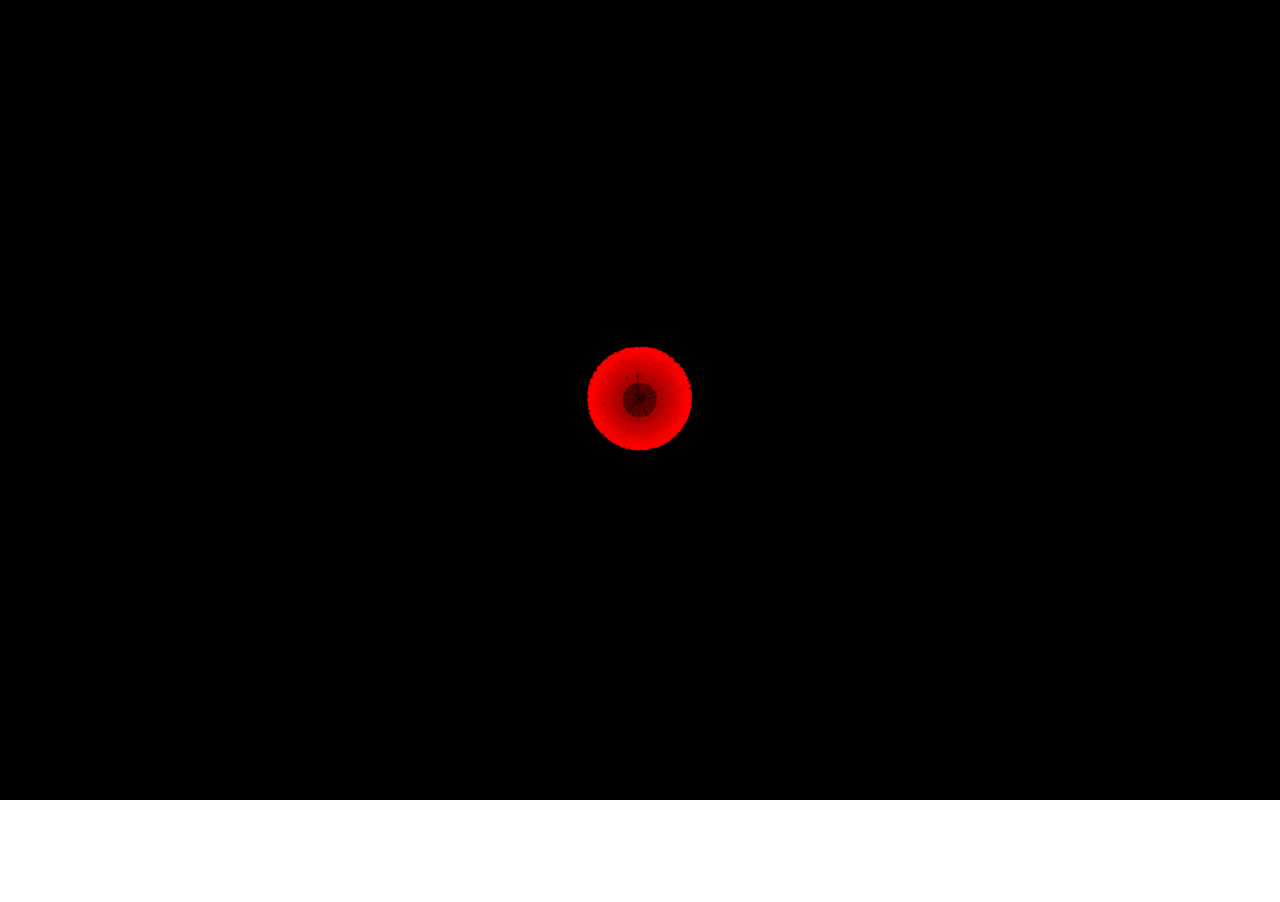
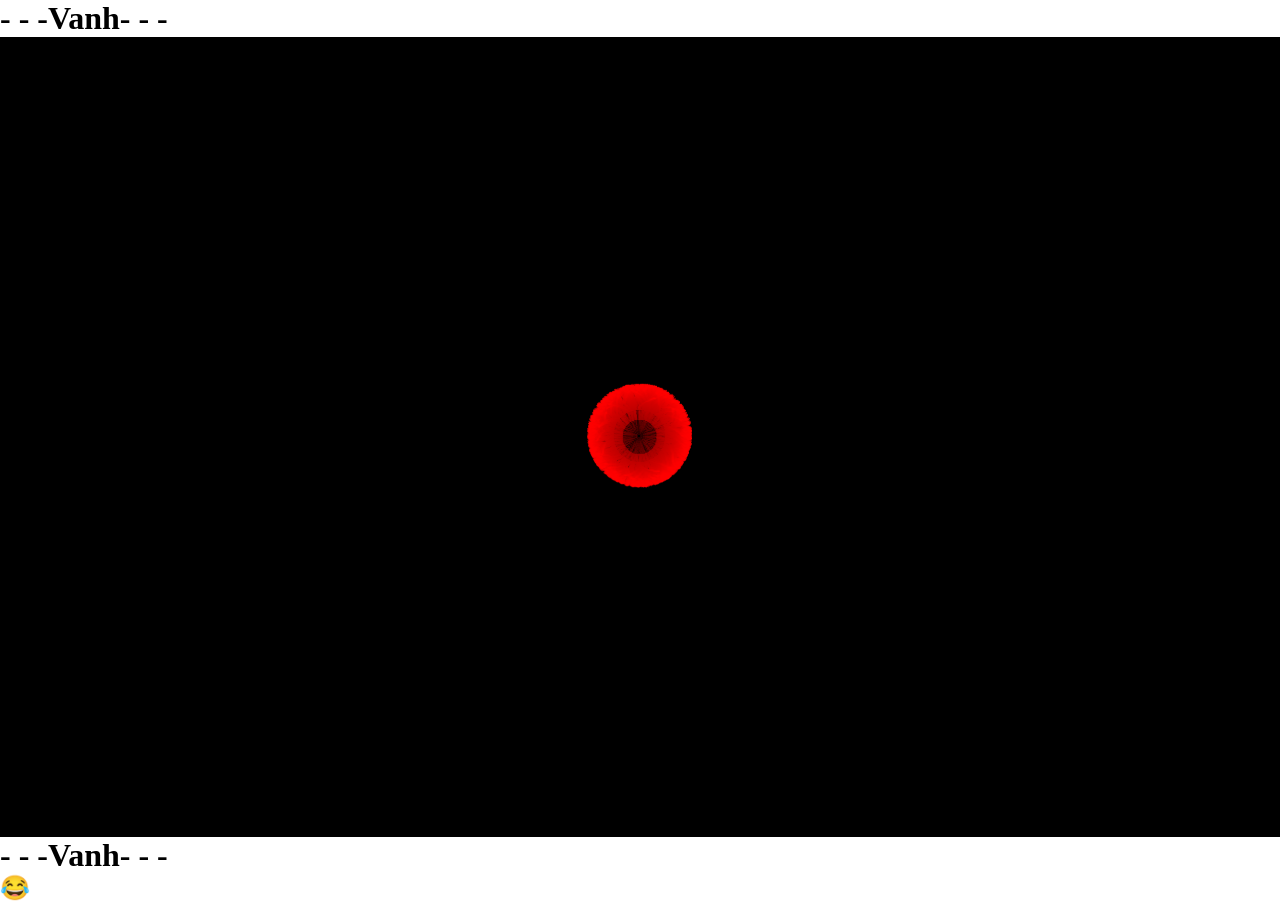
Before and after one commit to Vanh020104/love, a plain HTML site: page index.html in a window 1280 px wide. Before the commit the page ends 800 px from the top, so only its background shows below. Drawn offline with Linux system fonts and the light colour scheme; animation ran at ten frames a second.

Commit message:
Update index.html

```diff
--- a/index.html
+++ b/index.html
@@ -8,7 +8,10 @@
     <link rel="stylesheet" href="style.css">
 </head>
 <body>
+    <h1>- - -Vanh- - -</h1>
     <canvas id="c"></canvas>
+    <h1>- - -Vanh- - -</h1>
+    <h2>😂</h2>
 </body>
 <script src="myjavascript.js"></script>
 </html>
```
